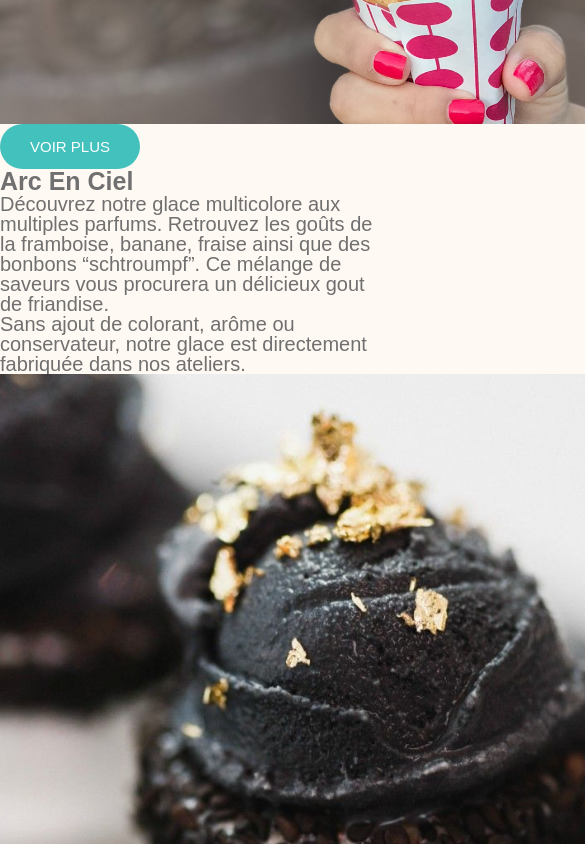
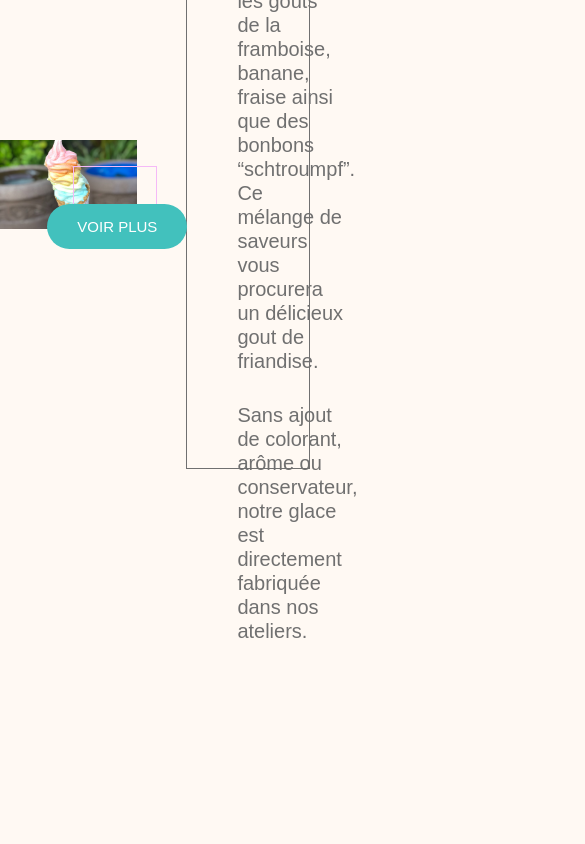
Before and after one commit to Boyadjie/ice_palace, a React (Create React App) app: page / in a window 390 px wide. Shown: the part 880-1724 px from the top of the page, 585 px wide, since content can reach past the window. Built offline with nearby package versions, Linux system fonts and the light colour scheme.

Commit message:
Completed Home : content and style. Left: responsive

```diff
--- a/src/components/Double.js
+++ b/src/components/Double.js
@@ -12,8 +12,10 @@ const Double = (props) => {
 
       <div className='content'>
         <h2>{props.title}</h2>
-        <p>{props.paragraphOne}</p>
-        <p>{props.paragraphTwo}</p>
+        <div className='text'>
+          <p>{props.paragraphOne}</p>
+          <p>{props.paragraphTwo}</p>
+        </div>
       </div>
     </div>
   );
--- a/src/pages/Home.js
+++ b/src/pages/Home.js
@@ -10,9 +10,9 @@ const Home = () => {
     <div className="home" id="home">
       <Header />
       <Landing imageName="landingImg.jpg" link="/glaces" />
-      <Double flexDirection="row" imageName="rainbow.png" link="/arc-en-ciel" title="Arc En Ciel" paragraphOne="Découvrez notre glace multicolore aux multiples parfums. Retrouvez les goûts de la framboise, banane, fraise ainsi que des bonbons “schtroumpf”. Ce mélange de saveurs vous procurera un délicieux gout de friandise." paragraphTwo="Sans ajout de colorant, arôme ou conservateur, notre glace est directement fabriquée dans nos ateliers." />
+      <Double flexDirection="row" imageName="rainbow.png" link="/arc-en-ciel" title="Arc-En-Ciel" paragraphOne="Découvrez notre glace multicolore aux multiples parfums. Retrouvez les goûts de la framboise, banane, fraise ainsi que des bonbons “schtroumpf”. Ce mélange de saveurs vous procurera un délicieux gout de friandise." paragraphTwo="Sans ajout de colorant, arôme ou conservateur, notre glace est directement fabriquée dans nos ateliers." />
       <Double flexDirection="row-reverse" imageName="gold.png" link="/or" title="Or" paragraphOne="Découvrez notre glace intensément noire au sésame noir parsemée de feuille d'or. Cette crème glacée est réalisée avec une pure pâte de sésame noir du Japon. Ces graines au gout fumé apportent une légère tonalité de bois de réglisse." paragraphTwo="Sans colorant, arôme ou conservateur, notre glace est directement fabriquée dans nos ateliers." />
-      <Double flexDirection="row" imageName="blueBanana.png" link="/banane-bleu" title="Banane Bleue" paragraphOne="Découvrez notre glace artisanale à la banane bleu ayant un goût similaire à la glace à la vanille. Cette crème glacé est issue de banane bleu d'origine française car contrairement à la banane jaune celle-ci résiste à un climat froid." paragraphTwo="Sans colorant, arôme ou conservateur, notre glace est directement fabriquée dans nos ateliers par nos soins." />
+      <Double flexDirection="row" imageName="blueBanana.png" link="/banane-bleu" title="Banane Bleu" paragraphOne="Découvrez notre glace artisanale à la banane bleu ayant un goût similaire à la glace à la vanille. Cette crème glacé est issue de banane bleu d'origine française car contrairement à la banane jaune celle-ci résiste à un climat froid." paragraphTwo="Sans colorant, arôme ou conservateur, notre glace est directement fabriquée dans nos ateliers par nos soins." />
       <SimpleFull imageName="mystery.jpg" link="/glaces" title="Glace mystère" paragraph="Découvrez dès maintenant notre glace au parfum mystère. Avec un colorant noir naturel, sans arômes ou conservateur notre crème glacée est directement fabriquée dans nos ateliers par nos soins. Avec notre glace mystère vous avez la possibilité de tomber sur n'importe quel goût !" />
       <Footer />
     </div>
--- a/src/styles/_settings.scss
+++ b/src/styles/_settings.scss
@@ -56,6 +56,9 @@ h1 {
   color: $color-5;
   width:max-content;
 }
+p {
+  line-height: 1.2;
+}
 li {
   list-style-type: none;
 }
--- a/src/styles/components/_double.scss
+++ b/src/styles/components/_double.scss
@@ -0,0 +1,89 @@
+.doubleBloc {
+  display: flex;
+  justify-content: space-between;
+  align-items: center;
+  gap: 10rem;
+
+  padding: 10rem 0;
+
+  .doubleImg {
+    display: block;
+    width: 90%;
+    position: relative;
+
+    >div {
+      img {
+        width: 100%;
+      }
+    }
+
+    .btn {
+      position: absolute;
+    }
+  }
+
+  .content {
+    width: fit-content;
+
+    h2 {
+      margin: 0 auto;
+      margin-bottom: 10rem;
+    }
+
+    .text {
+      display: flex;
+      flex-direction: column;
+
+      p {
+        width: 70%;
+        margin-bottom: 3rem;
+      }
+    }
+  }
+
+  &.row {
+    flex-direction: row;
+
+    .doubleImg {
+      .btn {
+        right: -5rem;
+        bottom: -2rem;
+      }
+    }
+
+    .content {
+      .text {
+        align-items: flex-start;
+      }
+    }
+  }
+
+  &.row-reverse {
+    flex-direction: row-reverse;
+
+    .doubleImg {
+      .btn {
+        left: -5rem;
+        bottom: -2rem;
+      }
+    }
+
+    .content {
+      .text {
+        align-items: flex-end;
+      }
+    }
+  }
+}
+
+@media screen and (max-width: 1440px) {
+  .doubleImg {
+    display: block;
+
+    >div {
+      img {
+        width: 100%;
+      }
+    }
+  }
+}
--- a/src/styles/pages/_home.scss
+++ b/src/styles/pages/_home.scss
@@ -9,6 +9,110 @@
 
   p {
     font-size: $font-small;
+  }
+
+  .doubleBloc {
+    .doubleImg {
+      >div {
+        &::after {
+          content: '';
+          display: block;
+          position: absolute;
+          border: 1px solid $color-6;
+        }
+      }
+
+      a {
+        z-index: 5;
+      }
+    }
+
+    .content {
+      position: relative;
+
+      &::before {
+        content: '';
+        display: block;
+        position: absolute;
+        border: 1px solid $color-4;
+      }
+    }
+
+    &#arc-en-ciel {
+      .content {
+        &::before {
+          width: 80%;
+          height: 85%;
+          right: 8rem;
+          top: -6rem;
+        }
+      }
+
+      .doubleImg {
+        >div {
+          &::after {
+            width: 60%;
+            height: 80%;
+            bottom: -1rem;
+            right: -2rem;
+          }
+        }
+      }
+    }
+
+    &#or {
+      .content {
+        &::before {
+          width: 75%;
+          height: 60%;
+          left: 8rem;
+          top: 6rem;
+        }
+      }
+
+      .doubleImg {
+        >div {
+          &::after {
+            width: 100%;
+            height: 100%;
+            bottom: 1.7rem;
+            left: -2.5rem;
+          }
+        }
+      }
+    }
+
+    &#banane-bleu {
+      .content {
+        .text {
+          align-items: flex-end;
+          padding-right: 8rem;
+        }
+        &::before {
+          width: 75%;
+          height: 50%;
+          left: 0;
+          top: 6rem;
+        }
+      }
+
+      .doubleImg {
+        >div {
+          &::after {
+            width: 80%;
+            height: 80%;
+            bottom: 2.5rem;
+            right: 2rem;
+          }
+        }
+      }
+    }
+  }
+
+  footer {
+    p {
+      color: $color-5;
+    }
   }
 }
 
```
